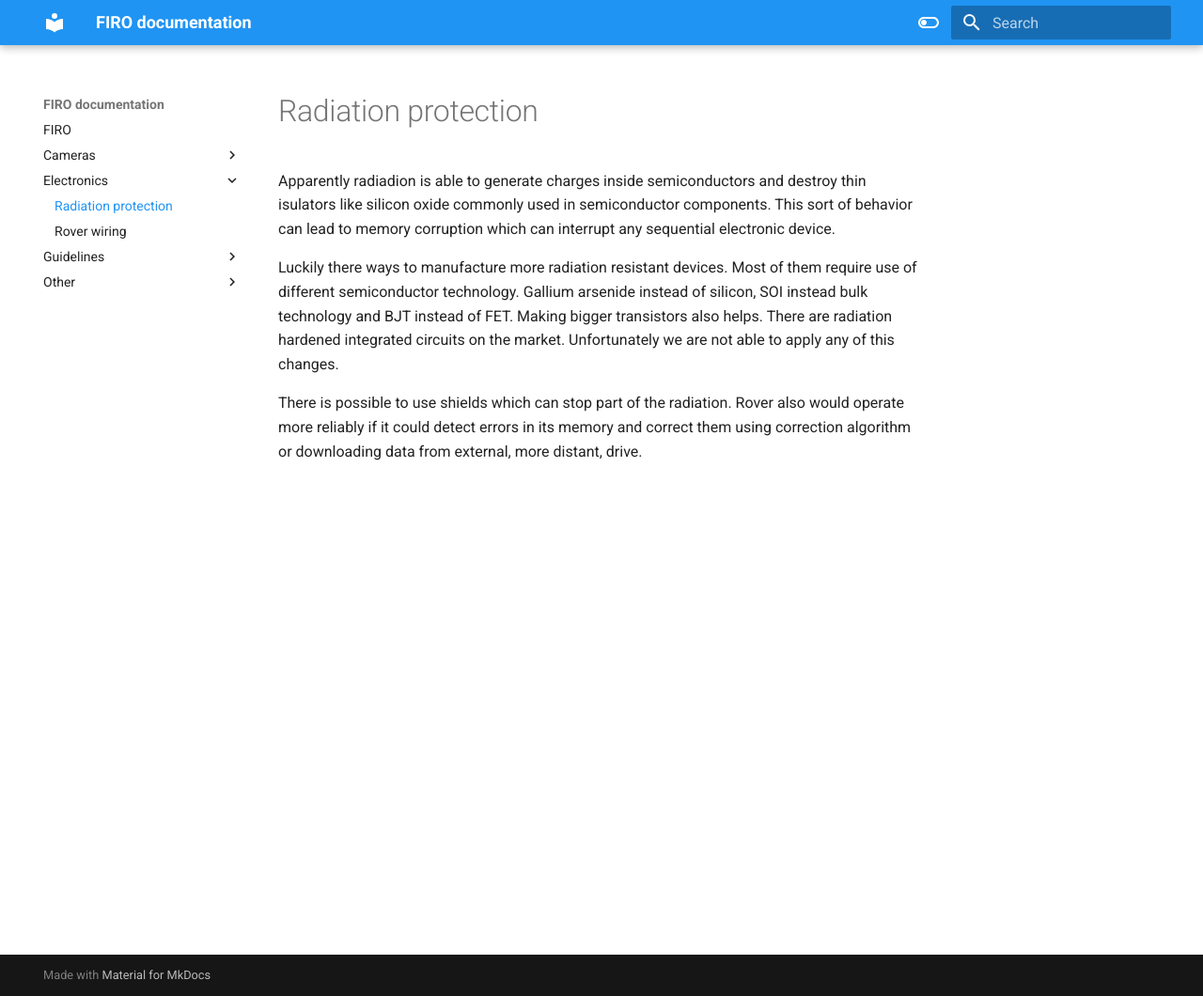
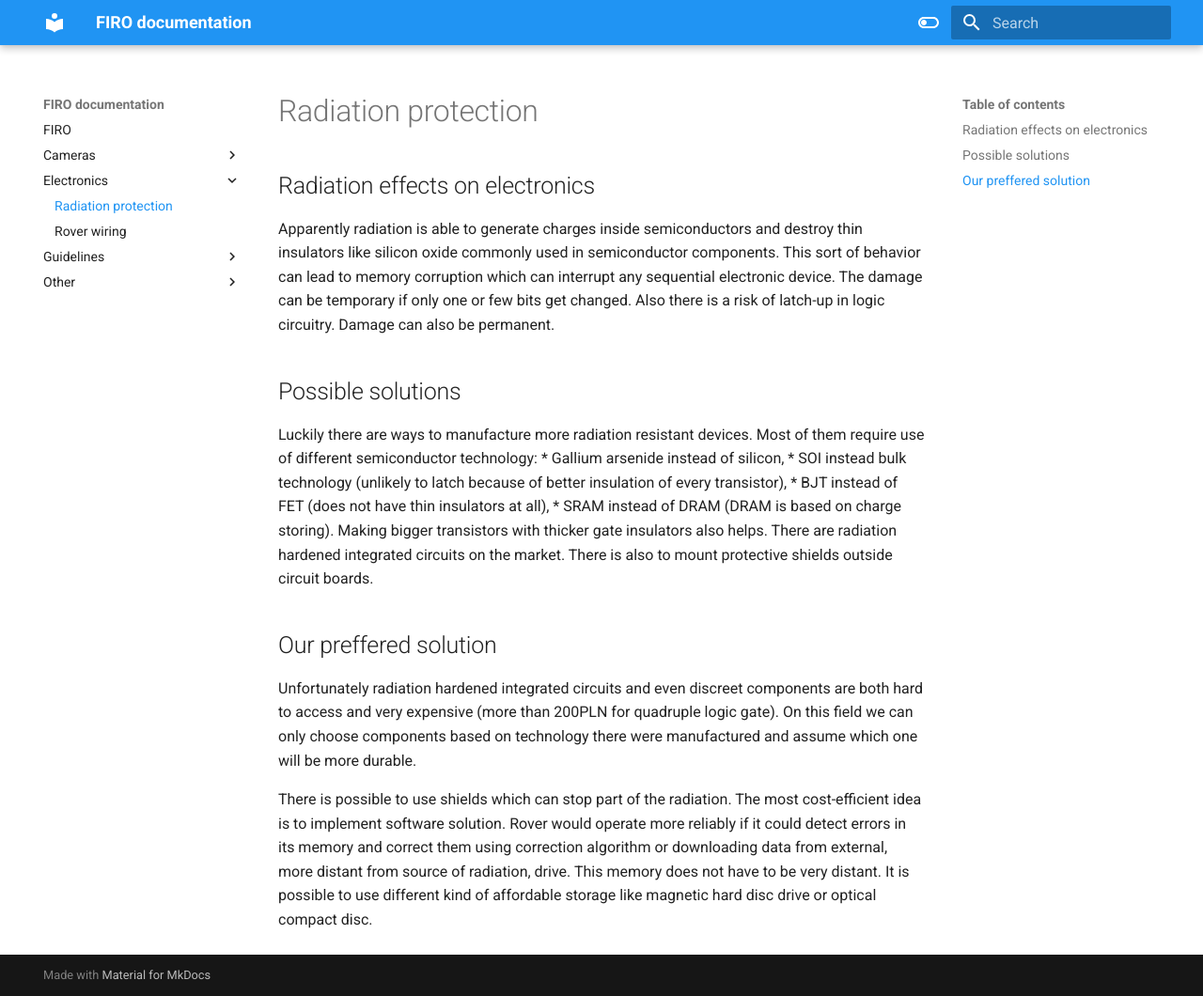
Before and after one commit to rxsio/firo-docs, an MkDocs documentation site: the page built from docs/Electronics/Radiation protection.md, in a window 1280 px wide and 1060 px high. Shown: the whole window at 94% size. Built offline with MkDocs 1.6.1 and Material for MkDocs 9.7.7, drawn with Linux system fonts in a browser that asks for light colours.

Commit message:
Extended text about radiation and some bright ideas

```diff
--- a/docs/Electronics/Radiation protection.md
+++ b/docs/Electronics/Radiation protection.md
@@ -1,5 +1,15 @@
-Apparently radiadion is able to generate charges inside semiconductors and destroy thin isulators like silicon oxide commonly used in semiconductor components. This sort of behavior can lead to memory corruption which can interrupt any sequential electronic device.
+## Radiation effects on electronics
+Apparently radiation is able to generate charges inside semiconductors and destroy thin insulators like silicon oxide commonly used in semiconductor components. This sort of behavior can lead to memory corruption which can interrupt any sequential electronic device. The damage can be temporary if only one or few bits get changed. Also there is a risk of latch-up in logic circuitry. Damage can also be permanent.
 
-Luckily there ways to manufacture more radiation resistant devices. Most of them require use of different semiconductor technology. Gallium arsenide instead of silicon, SOI instead bulk technology and BJT instead of FET. Making bigger transistors also helps. There are radiation hardened integrated circuits on the market. Unfortunately we are not able to apply any of this changes.
+## Possible solutions
+Luckily there are ways to manufacture more radiation resistant devices. Most of them require use of different semiconductor technology:
+* Gallium arsenide instead of silicon,
+* SOI instead bulk technology (unlikely to latch because of better insulation of every transistor),
+* BJT instead of FET (does not have thin insulators at all),
+* SRAM instead of DRAM (DRAM is based on charge storing).
+Making bigger transistors with thicker gate insulators also helps. There are radiation hardened integrated circuits on the market. There is also to mount protective shields outside circuit boards.
 
-There is possible to use shields which can stop part of the radiation. Rover also would operate more reliably if it could detect errors in its memory and correct them using correction algorithm or downloading data from external, more distant, drive.
+## Our preffered solution
+Unfortunately radiation hardened integrated circuits and even discreet components are both hard to access and very expensive (more than 200PLN for quadruple logic gate). On this field we can only choose components based on technology there were manufactured and assume which one will be more durable.
+
+There is possible to use shields which can stop part of the radiation. The most cost-efficient idea is to implement software solution. Rover would operate more reliably if it could detect errors in its memory and correct them using correction algorithm or downloading data from external, more distant from source of radiation, drive. This memory does not have to be very distant. It is possible to use different kind of affordable storage like magnetic hard disc drive or optical compact disc.
```
